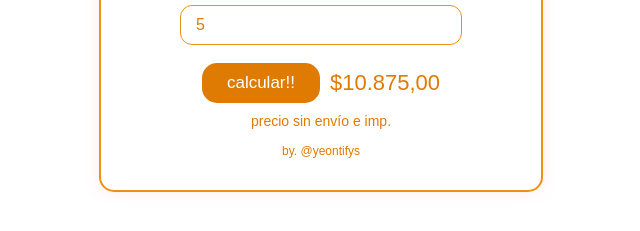
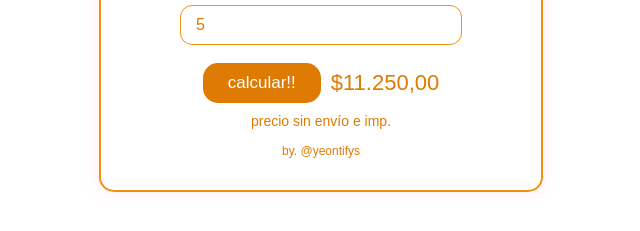
Before and after one commit to juanchicotiza/juanchibox, a plain HTML site: page index.html in a window 1280 px wide. Both pictures are taken after typing "5" into the empty fields and a click on the button "calcular!!". Shown: the part 439-670 px from the top of the page, 319-959 px from the left. Drawn offline with Linux system fonts and the light colour scheme; a web font is replaced by a local one.

Commit message:
Update index.html

```diff
--- a/index.html
+++ b/index.html
@@ -165,7 +165,7 @@ leer la carrd para saber montos permitidos! para pedir, me @ por el grupo para p
 
   <script>
     function calcular() {
-      const dolar = 1450;
+      const dolar = 1500;
       const fee = 2.50;
 
       const valorInput = document.getElementById("usd").value;
```
